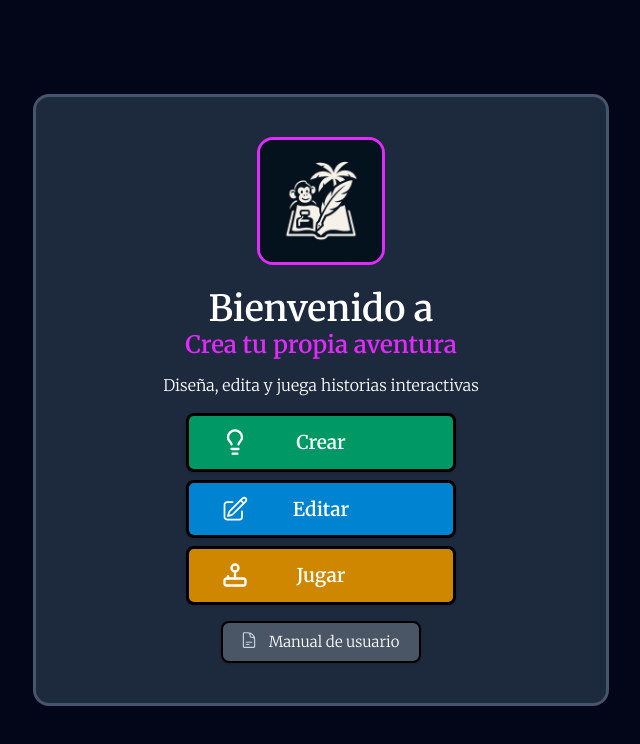
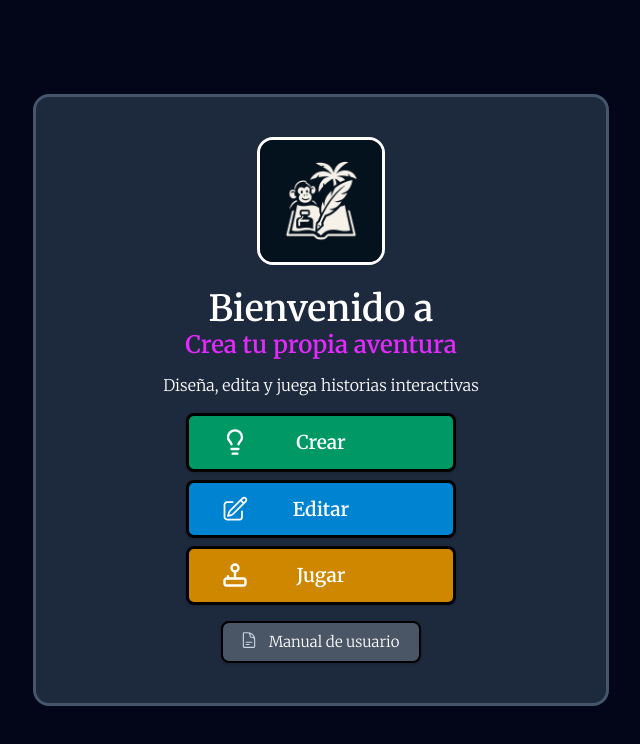
Before and after one commit to ohache/deepchoice-tfg, a React (Vite) app: page / in a window 1280 px wide. Shown: the top 744 px of the page, without its empty margins (319-959 px from the left). Built offline with nearby package versions, Linux system fonts and the light colour scheme.

Commit message:
Arreglo Despliegue logo

```diff
--- a/src/features/home/HomePage.tsx
+++ b/src/features/home/HomePage.tsx
@@ -8,6 +8,7 @@ import { UserManualModal } from "@/features/home/components/UserManualModal";
 import { PencilSquareIcon, DocumentTextIcon } from "@heroicons/react/24/outline";
 import { Joystick, LightbulbIcon } from "lucide-react";
 import { toast } from "@/shared/toast/toastStore";
+import { publicPath } from "@/shared/publicPath";
 
 type LoadMode = "edit" | "play" | null;
 
@@ -32,7 +33,7 @@ export function HomePage() {
 
   const startGame = useGameStore((s) => s.startGame);
 
-  /* Crear*/
+  /* Crear */
   const handleCreate = () => {
     setNewTitle("");
     setTitleError(null);
@@ -117,9 +118,9 @@ export function HomePage() {
       <div className="home-card">
         <div className="flex items-center justify-center mb-6">
           <img
-            src="/logo.png"
+            src={publicPath("/logo.png")}
             alt="Logo"
-            className="h-32 w-32 rounded-2xl border-3 border-fuchsia-500 object-contain"
+            className="h-32 w-32 rounded-2xl border-3 border-white object-contain"
           />
         </div>
 
@@ -176,10 +177,8 @@ export function HomePage() {
       <CreateAdventureModal
         open={isCreateModalOpen}
         title={newTitle}
-        onTitleChange={(value) => {
-          setNewTitle(value);
-          setTitleError(validateProjectTitle(value));
-        }}
+        onTitleChange={(value) => setNewTitle(value)}
+        onTitleFocus={() => setTitleError(null)}
         onConfirm={handleConfirmCreate}
         onCancel={handleCancelCreate}
         titleError={titleError}
--- /dev/null
+++ b/src/shared/publicPath.ts
@@ -0,0 +1,4 @@
+export function publicPath(path: string): string {
+    const cleanPath = path.replace(/^\/+/, "");
+    return `${import.meta.env.BASE_URL}${cleanPath}`;
+}
```
